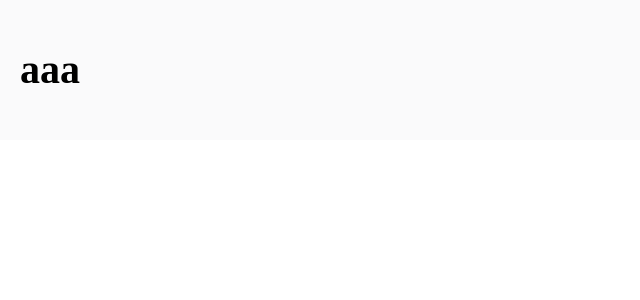
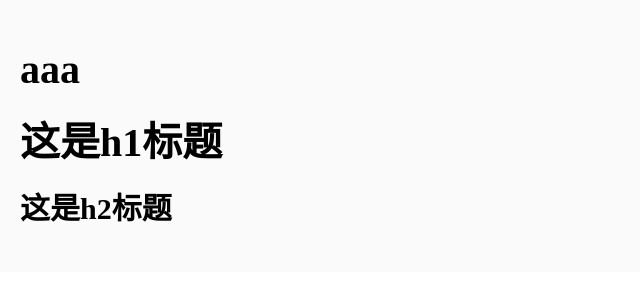
Before and after one commit to sublinenhy/vue-admin, a Vue app: page /#/editor in a window 1280 px wide. Shown: the top 300 px of the page, without its empty margins (0-640 px from the left). Built offline with nearby package versions, Linux system fonts and the light colour scheme.

Commit message:
使用v-html渲染contenteditable中的内容

```diff
--- a/src/App.vue
+++ b/src/App.vue
@@ -4,4 +4,7 @@
   </div>
 </template>
 
-<style lang="scss"></style>
+<style lang="scss">
+#app {
+}
+</style>
--- a/src/styles/normalize.scss
+++ b/src/styles/normalize.scss
@@ -11,7 +11,6 @@
  html {
     line-height: 1.15; /* 1 */
     -webkit-text-size-adjust: 100%; /* 2 */
-    height: 100%;
   }
 
   /* Sections
@@ -22,9 +21,8 @@
    */
 
   body {
-    margin: 0;
+    margin: 0px;
     font-size: 20px;
-    height: 100%;
   }
 
   /**
--- a/src/views/Editor.vue
+++ b/src/views/Editor.vue
@@ -2,6 +2,11 @@
   <div id="editor">
     <div class="text-area" contenteditable="true">
       <h1>aaa</h1>
+      <span
+        v-for="item in content"
+        v-html="item.content"
+        :key="item.headingLevel"
+      ></span>
     </div>
   </div>
 </template>
@@ -12,7 +17,16 @@ export default {
   components: {},
   data() {
     return {
-      menuTab: [{ txt: "登陆" }, { txt: "注册" }]
+      content: [
+        {
+          headingLevel: "h1",
+          content: "<h1>这是h1标题</h1>"
+        },
+        {
+          headingLevel: "h2",
+          content: "<h2>这是h2标题</h2>"
+        }
+      ]
     };
   },
   created() {},
```
